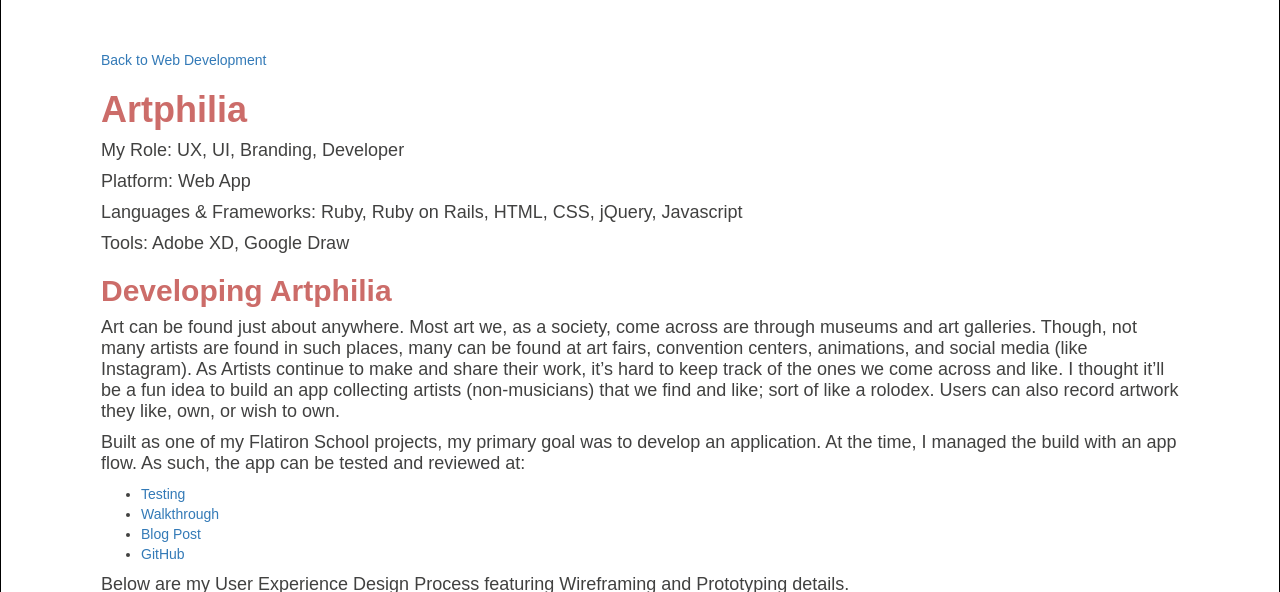
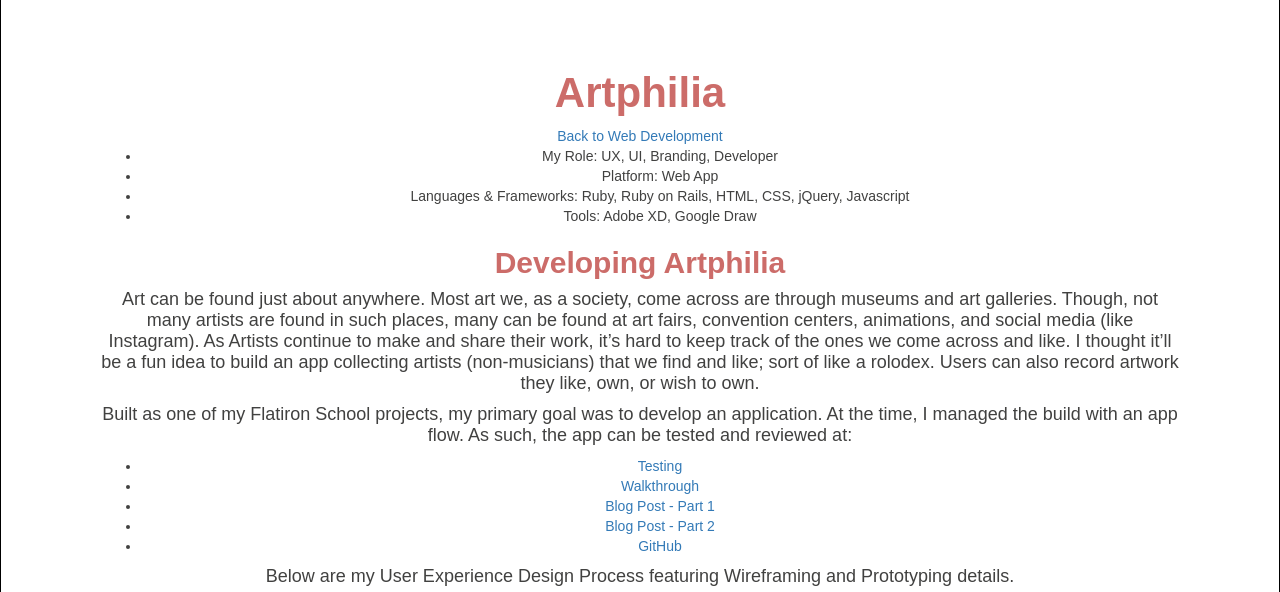
Before and after one commit to christinetran825/tofukid-website, a React (Create React App) app: page /work/web-dev/artphilia in a window 1280 px wide. Shown: the part 191-783 px from the top of the page. Built offline with nearby package versions, Linux system fonts and the light colour scheme; a web font is replaced by a local one.

Commit message:
added all missing links to projects

```diff
--- a/src/components/WebApps/Artphilia.js
+++ b/src/components/WebApps/Artphilia.js
@@ -4,18 +4,29 @@ import { Link } from 'react-router-dom'
 class Artphilia extends Component {
   render(){
     return (
-      <div id="artphilia" className="webapps">
+      <main id="artphilia" className="webapps">
         <div className="hero-image">
+          <div className="hero-text">
+            <h1>Artphilia</h1>
+          </div>
+        </div>
+
+        <div classname="breadcrumbs">
           <span><a href="/work">Back to Web Development</a></span>
         </div>
 
         <section className="webapp">
-          <h1>Artphilia</h1>
           <div className="specs">
-            <p>My Role: UX, UI, Branding, Developer</p>
+            <ul>
+              <li>My Role: UX, UI, Branding, Developer</li>
+              <li>Platform: Web App</li>
+              <li>Languages & Frameworks: Ruby, Ruby on Rails, HTML, CSS, jQuery, Javascript</li>
+              <li>Tools: Adobe XD, Google Draw</li>
+            </ul>
+            {/* <p>My Role: UX, UI, Branding, Developer</p>
             <p>Platform: Web App</p>
             <p>Languages & Frameworks: Ruby, Ruby on Rails, HTML, CSS, jQuery, Javascript</p>
-            <p>Tools: Adobe XD, Google Draw</p>
+            <p>Tools: Adobe XD, Google Draw</p> */}
           </div>
           <div className="summary">
             <h2>Developing Artphilia</h2>
@@ -23,12 +34,14 @@ class Artphilia extends Component {
             <p>Built as one of my Flatiron School projects, my primary goal was to develop an application. At the time, I managed the build with an app flow. As such, the app can be tested and reviewed at:</p>
               <ul>
                 <li>
-                  <Link to="artphilia.application.heroku.com" target="_blank">Testing</Link>
+                  <Link to="https://artphilia.herokuapp.com/" target="_blank">Testing</Link>
                 </li>
                 <li>
                   <Link to="https://youtu.be/LW-DTvgwrGs" target="_blank">Walkthrough</Link></li>
                 <li>
-                  <Link to="" target="_blank">Blog Post</Link></li>
+                  <Link to="https://medium.com/@christine_tran/portfolio-project-3-ruby-on-rails-artphilia-79f3e06cfdf2" target="_blank">Blog Post - Part 1</Link></li>
+                <li>
+                  <Link to="https://medium.com/@christine_tran/portfolio-project-4-ruby-on-rails-javascript-artphilia-c25a873dc5a" target="_blank">Blog Post - Part 2</Link></li>
                 <li>
                   <Link to="https://github.com/christinetran825/Artphilia" target="_blank">GitHub</Link></li>
               </ul>
@@ -54,12 +67,12 @@ class Artphilia extends Component {
 
         <section className="design-process">
           <h2>Sitemapping</h2>
-          <div className="visuals">
+          <div id="sitemap" className="visuals">
             <img src="../../images/web-dev/artphilia/artphilia-site-mapping.jpg" alt="artphilia-site-mapping"/>
           </div>
 
           <h2>Wireframes</h2>
-          <div className="visuals">
+          <div id="wireframes" className="visuals">
             <img src="../../images/web-dev/artphilia/wireframes/all-artists.jpg" alt="artphilia-all-artists-page"/>
             <img src="../../images/web-dev/artphilia/wireframes/artist-page.jpg" alt="artphilia-artists-page"/>
             <img src="../../images/web-dev/artphilia/wireframes/favorite-artists.jpg" alt="artphilia-favorite-artists-page"/>
@@ -69,7 +82,7 @@ class Artphilia extends Component {
           </div>
 
           <h2>Prototypes</h2>
-          <div className="visuals">
+          <div id="prototypes" className="visuals">
             <img src="../../images/web-dev/artphilia/prototypes/artphilia-all-artists.jpg" alt="artphilia-all-artists-page"/>
             <img src="../../images/web-dev/artphilia/prototypes/artphilia-artist-page.jpg" alt="artphilia-artists-page"/>
             <img src="../../images/web-dev/artphilia/prototypes/artphilia-favorite-artists.jpg" alt="artphilia-favorite-artists-page"/>
@@ -78,7 +91,7 @@ class Artphilia extends Component {
             <img src="../../images/web-dev/artphilia/prototypes/artphilia-add-artwork-form-modal.jpg" alt="artphilia-add-artworks-form"/>
           </div>
         </section>
-      </div>
+      </main>
     )
   }
 }
--- a/src/components/WebApps/SelfCare.js
+++ b/src/components/WebApps/SelfCare.js
@@ -30,7 +30,7 @@ class SelfCare extends Component {
                 <li>
                   <Link to="https://youtu.be/6Py4HcsAqNQ" target="_blank">Walkthrough</Link></li>
                 <li>
-                  <Link to="" target="_blank">Blog Post</Link></li>
+                  <Link to="https://medium.com/@christine_tran/portfolio-project-5-react-redux-rails-api-selfcare-42aa58311d3f" target="_blank">Blog Post</Link></li>
                 <li>
                   <Link to="https://github.com/christinetran825/SelfCare-C" target="_blank">GitHub</Link></li>
               </ul>
@@ -62,17 +62,17 @@ class SelfCare extends Component {
 
         <section className="design-process">
           <h2>Sitemapping</h2>
-          <div className="visuals">
+          <div id="sitemap" className="visuals">
 
           </div>
 
           <h2>Wireframes</h2>
-          <div className="visuals">
+          <div id="wireframes" className="visuals">
 
           </div>
 
           <h2>Prototypes</h2>
-          <div className="visuals">
+          <div id="prototypes" className="visuals">
 
           </div>
         </section>
--- a/src/components/WebApps/TeaCrate.js
+++ b/src/components/WebApps/TeaCrate.js
@@ -21,12 +21,12 @@ class TeaCrate extends Component {
             <p>Tea represents a culture, flavors, and reflection. How it’s collected, processed, practiced, and consume varies from culture to culture and person to person. Usually, you can tell the level of tea devotion by the drinker’s tea collection. A casual drinker will have maybe three types of tea. Tea Lovers can have five or seven. True tea connoisseurs will an entire cupboard bursting with blends and flavors for any and every tea occasion.</p>
             <ul>
               <li>
-                <Link to="tea-crate.application.heroku.com" target="_blank">Testing</Link>
+                <Link to="https://tea-crate.herokuapp.com/" target="_blank">Testing</Link>
               </li>
               <li>
                 <Link to="https://youtu.be/3LCFISldE2w" target="_blank">Walkthrough</Link></li>
               <li>
-                <Link to="" target="_blank">Blog Post</Link></li>
+                <Link to="https://medium.com/@christine_tran/portfolio-project-2-sinatra-mvc-tea-crate-9377a07c5a3a" target="_blank">Blog Post</Link></li>
               <li>
                 <Link to="https://github.com/christinetran825/tea-crate" target="_blank">GitHub</Link></li>
             </ul>
@@ -59,14 +59,14 @@ class TeaCrate extends Component {
           </div>
         </section>
 
-        <section clasdName="design-process">
+        <section className="design-process">
           <h2>Sitemapping</h2>
-          <div className="visuals">
+          <div id="sitemap" className="visuals">
             <img src="../../images/web-dev/tea-crate/tea-crate-site-mapping.jpg" alt="tea-crate-site-mapping"/>
           </div>
 
           <h2>Wireframing</h2>
-          <div className="visuals">
+          <div id="wireframes" className="visuals">
             <img className="wireframes" src="../../images/web-dev/tea-crate/wireframes/landing-page.jpg" alt="tea-crate-landing-page"/>
             <img className="wireframes" src="../../images/web-dev/tea-crate/wireframes/my-tea-crate.jpg" alt="tea-crate-tea-list"/>
             <img className="wireframes" src="../../images/web-dev/tea-crate/wireframes/tea-resources-web-pages.jpg" alt="tea-crate-tea-resources-web-pages"/>
@@ -75,15 +75,14 @@ class TeaCrate extends Component {
           </div>
 
           <h2>Prototypes</h2>
-          <div className="visuals">
+          <div id="prototypes" class="visuals">
             <img className="wireframes" src="../../images/web-dev/tea-crate/prototypes/landing-page-high.jpg" alt="tea-crate-landing-page"/>
             <img className="wireframes" src="../../images/web-dev/tea-crate/prototypes/my-tea-crate.jpg" alt="tea-crate-tea-list"/>
             <img className="wireframes" src="../../images/web-dev/tea-crate/prototypes/tea-resources-web-pages.jpg" alt="tea-crate-tea-resources-web-pages"/>
             <img className="wireframes" src="../../images/web-dev/tea-crate/prototypes/brew-timer.jpg" alt="tea-crate-brew-timer"/>
             <img className="forms" src="../../images/web-dev/tea-crate/prototypes/add-tea-form-modal.jpg" alt="tea-crate-add-tea-form"/>
           </div>
-        </section>
-
+      </section>
       </div>
     )
   }
```
